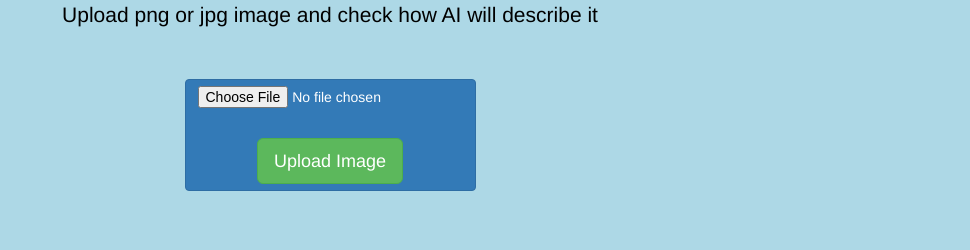
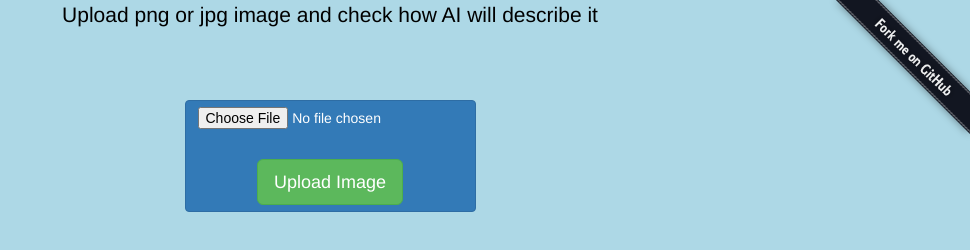
Before and after one commit to egcode/node-image-caption, a website: page public/index.html in a window 1280 px wide. Shown: the whole page, without its empty margins (310-1280 px from the left). Drawn offline with Linux system fonts and the light colour scheme.

Commit message:
add form me image

```diff
--- a/public/index.html
+++ b/public/index.html
@@ -59,12 +59,12 @@
 </style>
   <body>
 
-    <div>
-        <p class="lead">Upload png or jpg image and check how AI will describe it</p>
+    <a href="https://github.com/egcode/image-caption" target="_blank"><img style="position: fixed; top: 0; right: 0; border: 0; z-index: 1000;" src="./img/fork_me.png"></a>
+    <div style="height: 50px; margin-bottom: 20px;">
+        <p style="color:black;" class="lead center">Upload png or jpg image and check how AI will describe it</p>
     </div>
 
     <div class="container contentContainer" id="topContainer">
-
 
         <div id="formDiv" class="center">
             <form id="uploadForm" class="marginTop"
@@ -77,16 +77,11 @@
                     <input id="submitButton" type="submit" class="btn btn-success btn-lg marginTop" value="Upload Image" name="submit">
                 </span>
             </form>
-
-
         </div>
-
-
 
         <div class="center" id="captionDiv">
                 <button class="btn btn-success btn-lg marginTop" type="button" id="caption" onclick="getImageCaptionFromServer()">Get Image Caption</button>
         </div>
-
 
         <div class="messages center">
                 <!-- Image Caption goes here  -->
@@ -100,10 +95,7 @@
         <div class="center" id="refreshButtonDiv">
                 <button class="btn btn-success btn-lg marginTop" type="button" id="restart" onclick="refreshClick()">Try another one</button>
         </div>
-
-
     </div>
-
 
   </body>
   <script type="text/javascript" src="/js/app.js"></script>
```
Also changed, not shown: public/img/fork_me.png (added), 1 other file.
